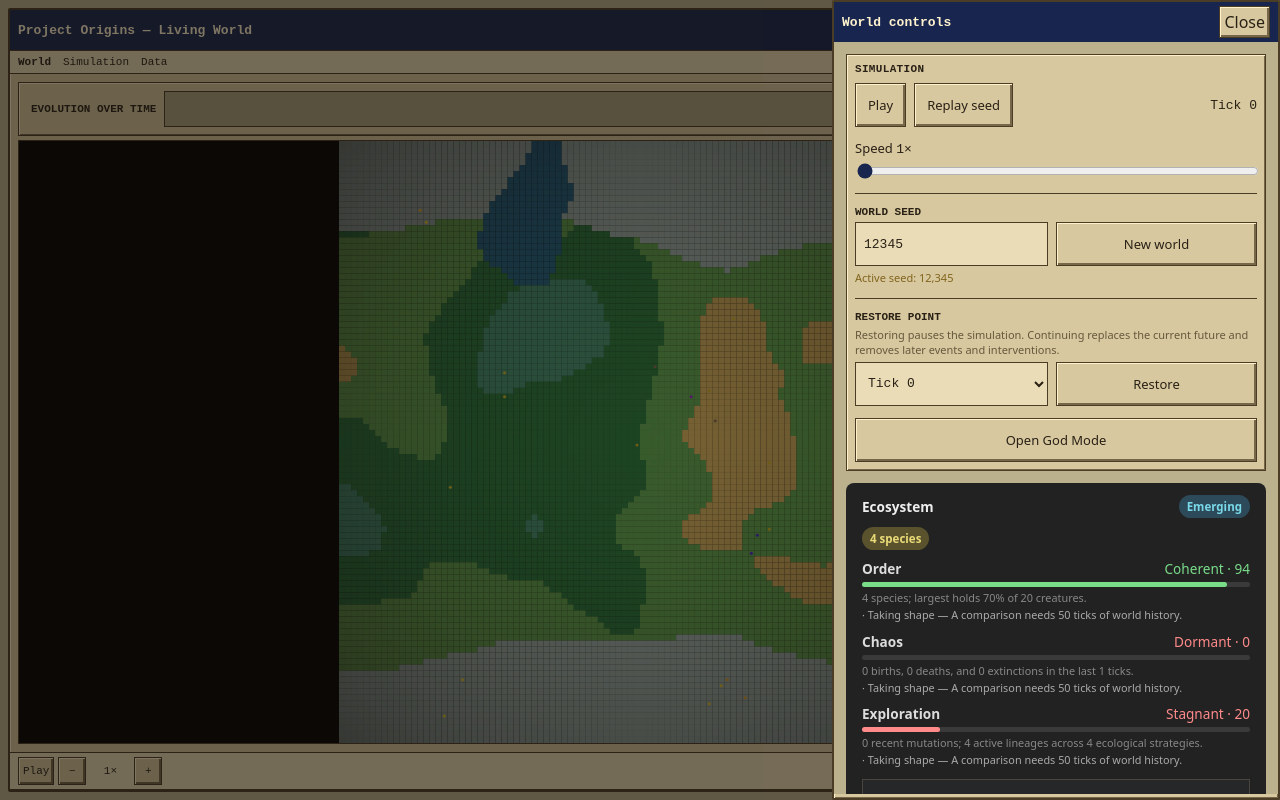
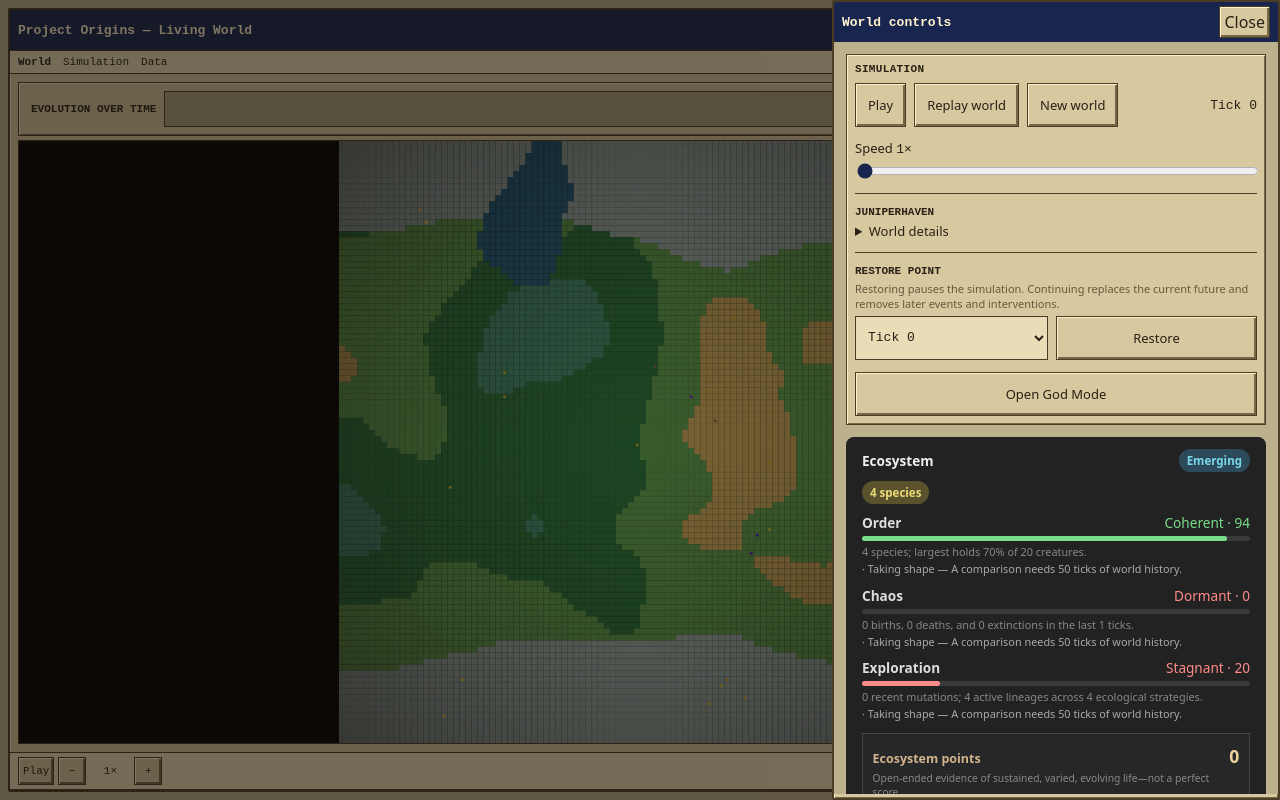
Before and after one commit to frason/origins, a React (Vite) app: page / in a window 1280 px wide. Both pictures are taken after a click on the button "Open world controls". Built offline with nearby package versions, Linux system fonts and the light colour scheme.

Commit message:
feat(ui): separate fresh worlds from deterministic replay (#132)

```diff
--- a/src/App.tsx
+++ b/src/App.tsx
@@ -9,7 +9,7 @@ import { useStore } from './state/store';
 import { introduceSpecies, tickEngine, EngineState } from './simulation/engine';
 import type { EnergyStrategy } from './utils/traits';
 import { buildDemoEngine } from './simulation/demoWorld';
-import { DEFAULT_WORLD_SEED } from './ui/worldSeed';
+import { createFreshWorldSeed, DEFAULT_WORLD_SEED } from './ui/worldSeed';
 import SettingsDrawer from './ui/SettingsDrawer';
 import EventTimeline from './ui/EventTimeline';
 import LineageHistory from './ui/LineageHistory';
@@ -78,7 +78,7 @@ export default function App() {
     publish(engine);
   }, [publish, recordCheckpoint, worldSeed]);
 
-  const newWorld = useCallback((seed: number) => {
+  const startWorld = useCallback((seed: number) => {
     const store = useStore.getState();
     store.setRunning(false);
     store.setSelectedTile(null);
@@ -93,6 +93,10 @@ export default function App() {
     setWorldSeed(seed);
     publish(engine);
   }, [publish, recordCheckpoint]);
+
+  const newWorld = useCallback(() => {
+    startWorld(createFreshWorldSeed(worldSeed));
+  }, [startWorld, worldSeed]);
 
   const addSpecies = useCallback((strategy: EnergyStrategy, name: string): string | null => {
     if (recipeReplayRef.current) return 'Manual interventions are disabled during recipe replay';
@@ -295,7 +299,9 @@ export default function App() {
           <ControlPanel
             onReset={reset}
             onNewWorld={newWorld}
+            onStartSeed={startWorld}
             worldSeed={worldSeed}
+            worldName={worldName}
             onIntroduceSpecies={addSpecies}
             replayActive={replayActive}
             checkpointTicks={checkpointTicks}
@@ -309,7 +315,7 @@ export default function App() {
           <SpeciesPanel />
           <LineageHistory />
       </SettingsDrawer>
-      <ExtinctionSummary onRestart={reset} />
+      <ExtinctionSummary onRestart={newWorld} />
     </div>
   );
 }
--- a/src/ui/ControlPanel.tsx
+++ b/src/ui/ControlPanel.tsx
@@ -15,8 +15,10 @@ import { describeFounderSuitability } from './habitatSuitability';
 
 interface ControlPanelProps {
   onReset?: () => void;
-  onNewWorld?: (seed: number) => void;
+  onNewWorld?: () => void;
+  onStartSeed?: (seed: number) => void;
   worldSeed?: number;
+  worldName?: string;
   onIntroduceSpecies?: (strategy: EnergyStrategy, name: string) => string | null;
   replayActive?: boolean;
   checkpointTicks?: number[];
@@ -64,7 +66,9 @@ function GodModeSlider({ config, disabled }: { config: GodModeSliderConfig; disa
 export default function ControlPanel({
   onReset,
   onNewWorld,
+  onStartSeed,
   worldSeed = 12345,
+  worldName = 'Living World',
   onIntroduceSpecies,
   replayActive = false,
   checkpointTicks = [],
@@ -135,14 +139,14 @@ export default function ControlPanel({
     setCheckpointDraft(String(checkpointTicks[checkpointTicks.length - 1]));
   }, [checkpointDraft, checkpointTicks]);
 
-  const startNewWorld = () => {
-    if (!onNewWorld) return;
+  const startSeededWorld = () => {
+    if (!onStartSeed) return;
     const result = parseWorldSeed(seedDraft);
     if (result.seed === null) {
       setSeedMessage(result.message);
       return;
     }
-    onNewWorld(result.seed);
+    onStartSeed(result.seed);
     setSeedDraft(String(result.seed));
     setSeedMessage(
       result.message
@@ -163,7 +167,8 @@ export default function ControlPanel({
         >
           {isRunning ? 'Pause' : 'Play'}
         </button>
-        {onReset && <button className="sim-button" type="button" onClick={onReset}>Replay seed</button>}
+        {onReset && <button className="sim-button" type="button" onClick={onReset}>Replay world</button>}
+        {onNewWorld && <button className="sim-button" type="button" onClick={onNewWorld}>New world</button>}
         <output className="control-panel__tick sim-data">Tick {tick.toLocaleString()}</output>
       </div>
 
@@ -172,9 +177,11 @@ export default function ControlPanel({
         <input className="control-panel__range" type="range" min="1" max="20" step="1" value={speed} onChange={(event) => setSpeed(Number(event.target.value))} />
       </label>
 
-      {onNewWorld && (
-        <section className="control-panel__section" aria-labelledby="world-seed-title">
-          <h3 className="control-panel__section-title" id="world-seed-title">World seed</h3>
+      {onStartSeed && (
+        <section className="control-panel__section" aria-labelledby="world-name-title">
+          <h3 className="control-panel__section-title" id="world-name-title">{worldName}</h3>
+          <details>
+            <summary>World details</summary>
             <div className="control-panel__field-row">
               <input
                 className="control-panel__input sim-data"
@@ -184,11 +191,12 @@ export default function ControlPanel({
                 value={seedDraft}
                 onChange={(event) => { setSeedDraft(event.target.value); setSeedMessage(null); }}
               />
-            <button className="sim-button" type="button" onClick={startNewWorld}>New world</button>
+              <button className="sim-button" type="button" onClick={startSeededWorld}>Start seed</button>
             </div>
             <div className={`control-panel__status ${seedMessage?.startsWith('Started') ? 'sim-status--positive' : 'sim-status--warning'}`} role="status">
               {seedMessage ?? `Active seed: ${worldSeed.toLocaleString()}`}
             </div>
+          </details>
         </section>
       )}
 
--- a/src/ui/worldSeed.ts
+++ b/src/ui/worldSeed.ts
@@ -5,6 +5,21 @@ export const MAX_WORLD_SEED = 2147483647;
 export interface WorldSeedResult {
   seed: number | null;
   message: string | null;
+}
+
+/** Turn browser entropy into a supported seed that always differs from the current world. */
+export function worldSeedFromEntropy(entropy: number, currentSeed: number): number {
+  const candidate = (entropy >>> 0) % (MAX_WORLD_SEED + 1);
+  return candidate === currentSeed
+    ? (candidate + 1) % (MAX_WORLD_SEED + 1)
+    : candidate;
+}
+
+/** Generate a fresh world seed without consuming the simulation's deterministic RNG. */
+export function createFreshWorldSeed(currentSeed: number): number {
+  const entropy = new Uint32Array(1);
+  globalThis.crypto.getRandomValues(entropy);
+  return worldSeedFromEntropy(entropy[0], currentSeed);
 }
 
 /** Convert player input to the stable integer range supported by the seeded RNG. */
```
Also changed, not shown: 1 other file (tests, documents, lock files or other folders). Lines whose indentation alone changed are shown as unchanged.
